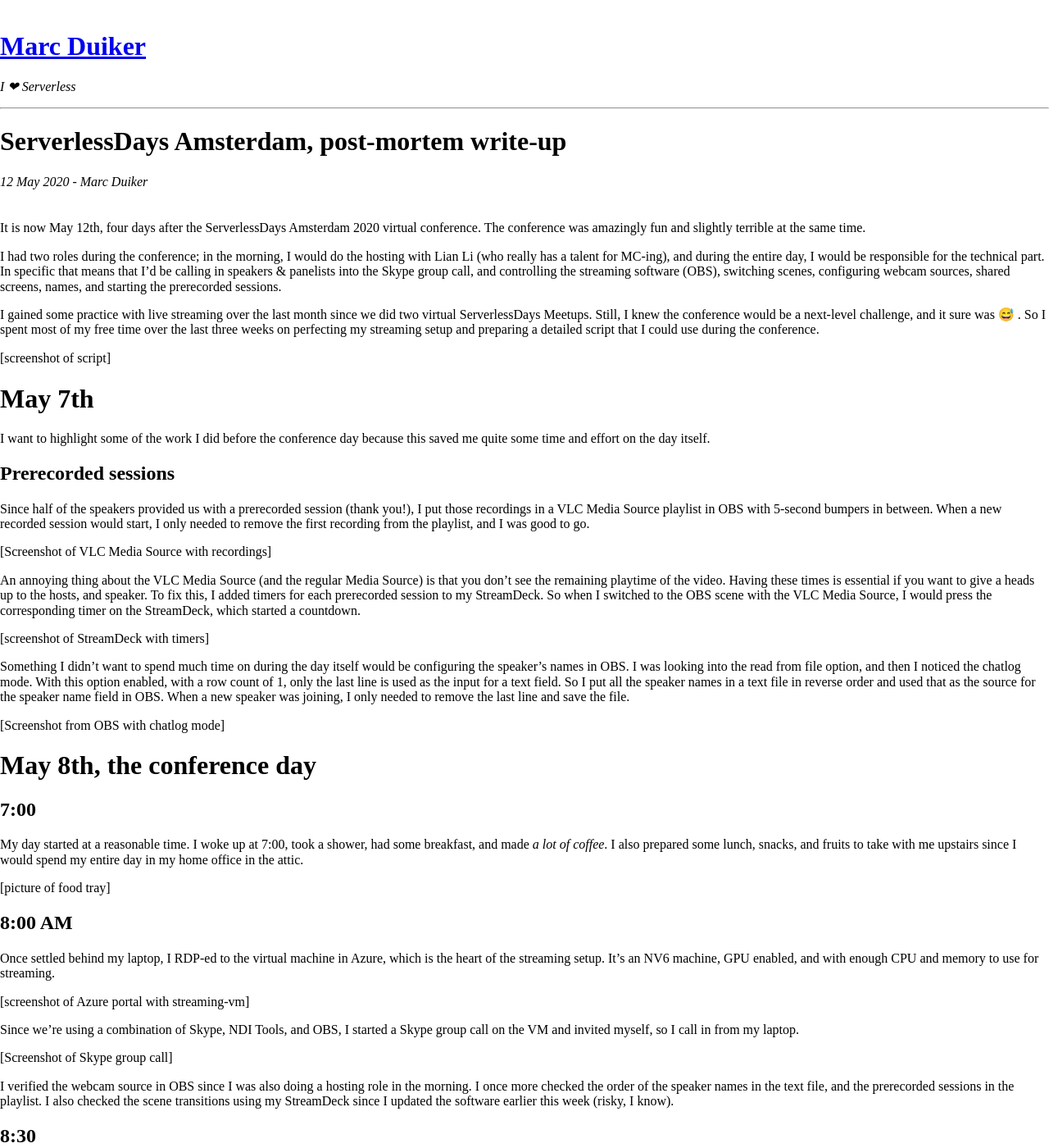
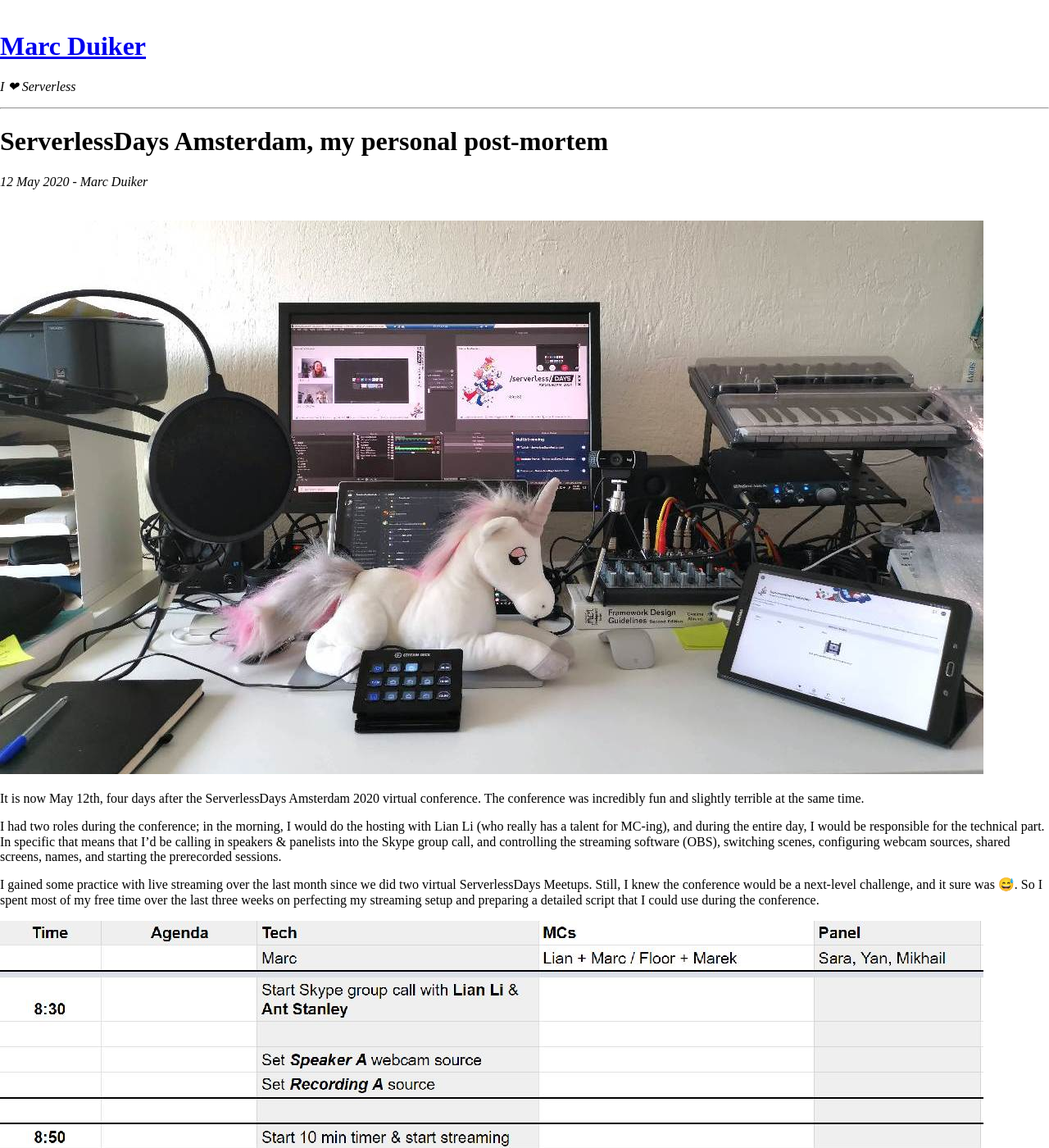
Before and after one commit to marcduiker/marcduiker.github.io, a Jekyll site: the page built from _posts/2020-05-12-serverlessdays-amsterdam-post-mortem.md, in a window 1280 px wide and 1400 px high. Shown: the whole window at 82% size. Built offline with Jekyll 4.4.1, drawn with Linux system fonts in a browser that asks for light colours; nearby versions of some CDN libraries; some of the changed text lies outside the part shown.

Commit message:
Added serverless post mortem

```diff
--- a/_posts/2020-05-12-serverlessdays-amsterdam-post-mortem.md
+++ b/_posts/2020-05-12-serverlessdays-amsterdam-post-mortem.md
@@ -1,103 +1,129 @@
 ---
 layout: post
-title: "ServerlessDays Amsterdam, post-mortem write-up"
+title: "ServerlessDays Amsterdam, my personal post-mortem"
 tags: azure live-streaming serverlessdays
 ---
 
-It is now May 12th, four days after the ServerlessDays Amsterdam 2020 virtual conference. The conference was amazingly fun and slightly terrible at the same time.
+<img class="u-max-full-width" itemprop="image" src="{{ site.url }}/assets/2020/05/12/00-desk.jpg" alt="My deskat the start of the conference.">
+
+It is now May 12th, four days after the ServerlessDays Amsterdam 2020 virtual conference. The conference was incredibly fun and slightly terrible at the same time.
 
 I had two roles during the conference; in the morning, I would do the hosting with Lian Li (who really has a talent for MC-ing), and during the entire day, I would be responsible for the technical part. In specific that means that I'd be calling in speakers & panelists into the Skype group call, and controlling the streaming software (OBS), switching scenes, configuring webcam sources, shared screens, names, and starting the prerecorded sessions.
 
-I gained some practice with live streaming over the last month since we did two virtual ServerlessDays Meetups. Still, I knew the conference would be a next-level challenge, and it sure was 😅 . So I spent most of my free time over the last three weeks on perfecting my streaming setup and preparing a detailed script that I could use during the conference.
+<!--more-->
 
-[screenshot of script]
+I gained some practice with live streaming over the last month since we did two virtual ServerlessDays Meetups. Still, I knew the conference would be a next-level challenge, and it sure was 😅. So I spent most of my free time over the last three weeks on perfecting my streaming setup and preparing a detailed script that I could use during the conference.
 
-# May 7th
+<img class="u-max-full-width" itemprop="image" src="{{ site.url }}/assets/2020/05/12/01-script.jpg" alt="First few lines of the script for the conference.">
+
+*First few lines of the script for the conference.*
+
+## May 7th
 
 I want to highlight some of the work I did before the conference day because this saved me quite some time and effort on the day itself.
 
-## Prerecorded sessions
+### Prerecorded sessions
 
 Since half of the speakers provided us with a prerecorded session (thank you!), I put those recordings in a VLC Media Source playlist in OBS with 5-second bumpers in between. When a new recorded session would start, I  only needed to remove the first recording from the playlist, and I was good to go.
 
-[Screenshot of VLC Media Source with recordings]
+<img class="u-max-full-width" itemprop="image" src="{{ site.url }}/assets/2020/05/12/02-vlc-media-source.jpg" alt="The VLC Media source in OBS with all the prerecorded videos.">
 
-An annoying thing about the VLC Media Source (and the regular Media Source) is that you don't see the remaining playtime of the video. Having these times is essential if you want to give a heads up to the hosts, and speaker. To fix this, I added timers for each prerecorded session to my StreamDeck. So when I switched to the OBS scene with the VLC Media Source, I would press the corresponding timer on the StreamDeck, which started a countdown.
+*The VLC Media source in OBS with all the prerecorded videos.*
 
-[screenshot of StreamDeck with timers]
+An annoying thing about the VLC Media Source (and the regular Media Source) is that you don't see the remaining playtime of the video. Having these times is essential if you want to give a heads up to the hosts, and speaker. To fix this, I added timers for each prerecorded session to my StreamDeck. So when I switched to the OBS scene with the VLC Media Source, I would also press the corresponding timer on the StreamDeck, which started a countdown.
+
+<img class="u-max-full-width" itemprop="image" src="{{ site.url }}/assets/2020/05/12/03-streamdeck-timers.jpg" alt="Using timers for each recorded session.">
+
+*Using timers for each recorded session.*
 
 Something I didn't want to spend much time on during the day itself would be configuring the speaker's names in OBS. I was looking into the read from file option, and then I noticed the chatlog mode. With this option enabled, with a row count of 1, only the last line is used as the input for a text field. So I put all the speaker names in a text file in reverse order and used that as the source for the speaker name field in OBS. When a new speaker was joining, I only needed to remove the last line and save the file.
 
-[Screenshot from OBS with chatlog mode]
+<img class="u-max-full-width" itemprop="image" src="{{ site.url }}/assets/2020/05/12/04-chatlogmode.jpg" alt="Using text files with chatlog mode enabled.">
 
-# May 8th, the conference day
+*Using text files with chatlog mode enabled.*
 
-## 7:00
+## May 8th, the conference day
+
+### 7:00
 
 My day started at a reasonable time. I woke up at 7:00, took a shower, had some breakfast, and made *a lot of coffee*. I also prepared some lunch, snacks, and fruits to take with me upstairs since I would spend my entire day in my home office in the attic.
 
-[picture of food tray]
+<img class="u-max-full-width" itemprop="image" src="{{ site.url }}/assets/2020/05/12/05-food.jpg" alt="Refreshments for during the day.">
 
-## 8:00 AM
+*Refreshments for during the day.*
+
+### 8:00 AM
 
 Once settled behind my laptop, I RDP-ed to the virtual machine in Azure, which is the heart of the streaming setup. It's an NV6 machine, GPU enabled, and with enough CPU and memory to use for streaming.
 
-[screenshot of Azure portal with streaming-vm]
+<img class="u-max-full-width" itemprop="image" src="{{ site.url }}/assets/2020/05/12/06-obs.jpg" alt="The OBS setup running in an Azure VM.">
+
+*The OBS setup running in an Azure VM.*
 
 Since we're using a combination of Skype, NDI Tools, and OBS, I started a Skype group call on the VM and invited myself, so I call in from my laptop.
 
-[Screenshot of Skype group call]
+<img class="u-max-full-width" itemprop="image" src="{{ site.url }}/assets/2020/05/12/07-skype-group.jpg" alt="The Skype group call">
+
+*The Skype group call.*
+
 
 I verified the webcam source in OBS since I was also doing a hosting role in the morning. I once more checked the order of the speaker names in the text file, and the prerecorded sessions in the playlist. I also checked the scene transitions using my StreamDeck since I updated the software earlier this week (risky, I know).
 
-## 8:30
+### 8:30
 
 I invited Lian to the group call and asked her to share her screen so I could set up the sources in OBS.
 
-## 8:45
+### 8:45
 
 Our keynote speaker, Ant Stanley, joined the group call. We three had a nice and relaxed chat while I was setting up the sources in OBS. Ant was going to give his session live, so we needed to make sure screen sharing was working. I added his webcam feed to the screen sharing scene so the audience could see his face during his session (more on this later). Lian quickly asked Ant for a fun fact she could use for his intro.
 
-## 8:50
+### 8:50
 
 I started the 10 min countdown timer and started streaming. We were streaming simultaneously to YouTube, Twitch, and Periscope (using Restream). There were already some people waiting on YouTube, amazing!
 
-## 9:00
+### 9:00
 
 Just before 9:00, I started counting down out loud so Lian would know when the exact moment of go-live would be. As soon as the timer reached 0:00, I switched to the scene with webcam feeds of Lian and me, and we are LIVE 🎉. Lian did most of the intro work here, as agreed upfront, and she did great! There was an issue with Lian her webcam feed, unfortunately. The entire frame was resizing now and then. The resizing kept on occurring during the whole day and also happened to a few others. I don't know the cause yet, could be Skype, NDI Tools, or the OBS plugin. I was quite distracted by this and tried to rescale the webcam source whenever this happened, it felt like a continuous battle 😟.
 
 Issue 1: Uncontrolled resizing of webcam/NDI source.
-Solution: none (yet)
+Solution: unknown
 
-# 9:15
+### 9:15
 
 Ant started his session, and I switched to the scene with his shared screen and his webcam feed. It became apparent quickly that there was not a single good spot for this small webcam inside the shared screen feed since Ant's slides were ever-changing. I moved his webcam feed around during this presentation, which must have looked hilarious to the audience 😂.
 
-[Screenshot of Ant halfway his slide]
+<img class="u-max-full-width" itemprop="image" src="{{ site.url }}/assets/2020/05/12/08-ant.jpg" alt="Ant being moved from right to left during his presentation.">
+
+*Ant being moved from right to left during his live presentation.*
 
 Issue 2: Webcam source hides info on slides.
 Solution: Don't compose a scene where the webcam source is overlaying the presentation source. Or instruct speakers to leave some space available for their webcam feed.
 
-## 9:50-12:15
+### 9:50-12:15
 
 After Ant's keynote, there were three prerecorded sessions, each with live Q&A from Tomasz Konieczny, Riccardo Mocchetti, and Aymen Chetoui. About five minutes before each session, I would add the speaker to the Skype group call, set up their webcam source, update the VLC Media Source playlist, and update the speakers.txt file. All these sessions went quite smoothly. A live ten-minute lightning session with Ebru Cucen followed without me requiring to move around her webcam source all the time, thank you, Ebru! 😄
 
-## 12:15
+### 12:15
 
 Just before 12:15, the members of the expert panel joined the group call. I set up their webcams/NDI  sources in the scene called Panel OBS. This scene was new and hadn't been tested during any of the meetups. And this became quite evident since I forgot to mute the panelists' audio sources, which resulted in a loud and annoying echo (sorry for your ears!). I received multiple warnings from the team and attendees, so this was fixed relatively quickly. It could have easily been prevented if I had tried the scene with the four panelists in advance. Besides the audio issue, the resizing issue was also prominent in this scene, for both Lian and Sara's webcams. The panel discussion itself went very well, but due to the technical issues, I was too distracted to follow it closely.
 
 Issue 3: Echo due to multiple audio sources in an untested scene.
 Solution: Always do a trial run with scenes that use multiple NDI sources.
 
-## 12:40
+### 12:40
 
 Time for the lunch break! Even though I had prepared my lunch up-front and took it with me upstairs, I really enjoyed being able to have a small break. At this moment, I was still annoyed with the weird resizing webcam issues, so it was good to have a short break for my laptop. Lian dropped out of the call because we would now switch over to Floor Drees and Marek as the hosts. I invited them to the group call, set up their webcam sources, and updated the hosts' names in OBS to match theirs. I also added the next speaker, Sven Al Hamad, to the group call and configured his prerecorded session and name. So far, so good.
 
-## 13:20
+### 13:20
 
 When the break was almost over, I counted down out loud again, so Floor and Marek would know the exact moment of go live. I LOL'd about the introduction Floor gave when she mentioned that Marek would explain why they are 'arch enemies' 🤣.
 
-## 13:20 - 15:25
+<img class="u-max-full-width" itemprop="image" src="{{ site.url }}/assets/2020/05/12/08-floorandmarek.jpg" alt="Hilarious intro by Floor and Marek.">
+
+*Hilarious intro by Floor and Marek.*
+
+
+### 13:20 - 15:25
 
 The next three sessions from Sven Al Hamad, Josh Carlise, and Farrah Campbell were all prerecorded and went pretty smoothly, at least from the perspective of the audience. My Skype call actually dropped during the prerecorded session from Sven. It took me about 1 minute to reconnect again, nobody noticed, but this freaked me out quite a bit!
 
@@ -106,9 +132,11 @@
 
 At the start of Josh his session, I was a bit too slow with updating the speaker name source in OBS. Also, Josh's audio was not working initially, but it was all fixed quickly. His session ended pretty hilariously thanks to a question from Floor; "What is behind door number 3?". It was a bathroom, and Josh said he didn't want to open the door in case someone would be in there 🤣.
 
-[Screenshot of Josh with 3 doors]
+<img class="u-max-full-width" itemprop="image" src="{{ site.url }}/assets/2020/05/12/09-doorno3.jpg" alt="Josh pointing to door no 3.">
 
-## 15:25 - 16:25
+*Josh pointing to door no 3.*
+
+### 15:25 - 16:25
 
 Two live sessions followed; one by Sia Ghassemi, who showed some awesome tricks with Excel and Azure Functions, and one lightning session by Sebastien Goasguen about AWS EventBridge. Both went well regarding the tech, no weird issues with resizing webcam feeds or placement of the webcam on the presentations, woohoo! The success didn't last long though...
 
@@ -117,7 +145,7 @@
 Issue 5: Webcam feeds not available for people rejoining the call.
 Solution/Workaround: Remove NDI sources and add them again.
 
-## 16:25 - 17:30
+### 16:25 - 17:30
 
 As soon as the second expert panel session started, the annoying echo was back! When I added the NDI sources for the panelists again, I forgot to mute their corresponding audio sources, aarrgh! I did fix it a bit quicker than the first panel session, I think.
 
@@ -128,11 +156,13 @@
 
 During the final keynote session, I created a new scene in OBS with the webcam feeds of all four hosts, so Floor, Marek, Lian, and myself. I wanted to have a moment where we would all be visible to the audience so I could say thanks for their excellent work.
 
-## 17:30 - 17:55
+### 17:30 - 17:55
 
 After Simona's keynote, I switched to the new scene, and again two of the four webcam sources had resizing issues. I pretty much gave up by now to correct it.
 
-[Screen shot with 4 hosts and resizing]
+<img class="u-max-full-width" itemprop="image" src="{{ site.url }}/assets/2020/05/12/10-4hosts.jpg.jpg" alt="Unexpected resizing of webcam feeds again">
+
+*Unexpected resizing of webcam feeds again.*
 
 After thanking Floor and Marek, I switched to the scene with just Lian and me so we could close the conference. Again this scene suffered from webcam feed resizing now and then.
 When it was time to raffle the prizes, the Google Sheets script for selecting the winners did not cooperate, it took way longer than we expected. We spent quite some time online waiting for the script to finish, and Lian did a great job of filling the void with her creativity. Also, Floor helped by asking questions to keep the conversation going, great teamwork! In the end, we decided not to wait for the script to finish and announce the winners on Discord.
@@ -140,39 +170,47 @@
 Issue 7: Script to select winners was taking too long.
 Solution: Always have a backup plan when doing a live raffle of prizes.
 
-Lian continued the closing of the conference and thanked sponsors, speakers, and organizers. At the exact moment, Lian was thanking me, my Skype connection froze, and eventually, my call dropped again! I was really was annoyed since this was the second time it happened during the day. I had to replay the YouTube recording to hear Lian's compliments, so thank you, Lian, for your kind words.
+Lian continued the closing of the conference and thanked sponsors, speakers, and organizers. At the exact moment, Lian was thanking me, my Skype connection froze, and eventually, my call dropped again! I was really was annoyed since this was the second time it happened during the day. I had to replay the YouTube recording to hear Lian's compliments, so thank you, Lian, for your kind words. I was lucky my frozen image was looking ok and I'm not making weird faces 😅.
+
+<img class="u-max-full-width" itemprop="image" src="{{ site.url }}/assets/2020/05/12/11-frozen.jpg" alt="My frozen image during the close out of the conference.">
+
+*My frozen image during the close out of the conference.*
 
 Issue 7: Skype call dropped unexpectedly again.
 Solution: Never use Skype again for an event that lasts an entire day!
 
 After I rejoined the call, Lian & I continued our conversation for a bit, and we encouraged everyone to attend the after-party event by Sam Aaron.
 
-## 17:55
+### 17:55
 
 As soon as I dropped off the group call, I stopped streaming the conference event and got in contact with Sam via Discord to test the stream for the after-party. I was using another Restream account for the after-party, which I had configured earlier that week; unfortunately, I had to reconnect the Twitch account in Restream. Next, the ServerlessDays after-party event on YouTube was not showing Sam's live stream. I had to create a new YouTube event via Restream, and Sam had to stop and start streaming to get the live streaming to work again.
 
 Issue 8: Connection issues with streaming and very little time to fix it.
 Solution: Perform a live test at least a day in advance. Use a paid version for Restream, which allows multiple simultaneous streams and better options for restarting streams.
 
-## 18:10
+### 18:10
 
 Once both Twitch and YouTube streams were up and running, which was 10 minutes later than planned, I could finally relax, grab a beer, and enjoy Sam's performance.
 
-[Picture of TV and beer]
+<img class="u-max-full-width" itemprop="image" src="{{ site.url }}/assets/2020/05/12/12-afterparty.jpg" alt="Me enjoying the afterparty!">
+
+*Me enjoying the afterparty!*
 
 The performance was awesome! Sam was clearly having a good time as well since we could see hem dancing while coding his music. I had prepared a short audio recording where I welcome everyone to the after-party. During the performance, I sent it to Sam, hoping that he would use it, and he did!
 
-[Link to YouTube performance]
+<iframe width="560" height="315" src="https://www.youtube.com/embed/8RX2WkBiXk0" frameborder="0" allow="autoplay; encrypted-media" allowfullscreen></iframe>
 
 Once the after-party was done, we thanked Sam on Discord. There was plenty of positive feedback there, which was great to see.
 
-[Screen shot of Discord where Sam is thanked]
+<img class="u-max-full-width" itemprop="image" src="{{ site.url }}/assets/2020/05/12/13-thankssam.jpg" alt="Sam being thanked on Discord">
+
+*Sam is being thanked after his performance.*
 
 Once the after-party was over, I watched some Netflix, and then went to bed. I couldn't fall asleep, though, as I still felt the adrenaline rushing through my body. When I did fell asleep, I probably dreamt of continuously resizing webcam feeds in OBS 😫.
 
-# Until next time?
+## Until next time?
 
-So, would I ever do this again? Yes and no. I would do this again since I really like to work with both the technical stuff and the people in this awesome community. I would not do it in the exact same way, though. I'd prepare more, investigate in different tools, and, most importantly, share the responsibility for running the technical setup. Because now, I was solely responsible for doing tech work, which was quite a risk. If I had fallen down the stairs and broke my leg, nobody could have stepped in quickly and continued the streaming. So my most important lesson learned is to involve others early on and to help them get familiar with the technical setup. This way, I can share the responsibility and sleep better in the nights leading to the event 😉.
+So, would I ever do this again? Yes and no. I would do this again since I enjoy working with the kind people in this awesome community. I would not do it in the exact same way, though. I'd prepare more, investigate in different tools, and, most importantly, share the responsibility for running the technical setup. Because now, I was solely responsible for doing tech work, which was quite a risk. If I had fallen down the stairs and had broken my leg, nobody could have stepped in quickly and continued the streaming. So my most important lesson learned is to involve others early on and to help them get familiar with the technical setup. This way, we can share the responsibility and I can sleep better in the nights leading to the event 😉.
 
 I hope to see you all next year! 😊
 
```
Also changed, not shown: assets/2020/05/12/00-desk.jpg (added), assets/2020/05/12/01-script.jpg (added), assets/2020/05/12/02-vlc-media-source.jpg (added), assets/2020/05/12/03-streamdeck-timers.jpg (added), assets/2020/05/12/04-chatlogmode.jpg (added), assets/2020/05/12/05-food.jpg (added), assets/2020/05/12/06-obs.jpg (added), assets/2020/05/12/07-skype-group.jpg (added), assets/2020/05/12/08-ant.jpg (added), assets/2020/05/12/08-floorandmarek.jpg (added), assets/2020/05/12/09-doorno3.jpg (added), assets/2020/05/12/10-4hosts.jpg (added), assets/2020/05/12/11-frozen.jpg (added), assets/2020/05/12/12-afterparty.jpg (added), 1 more files.
